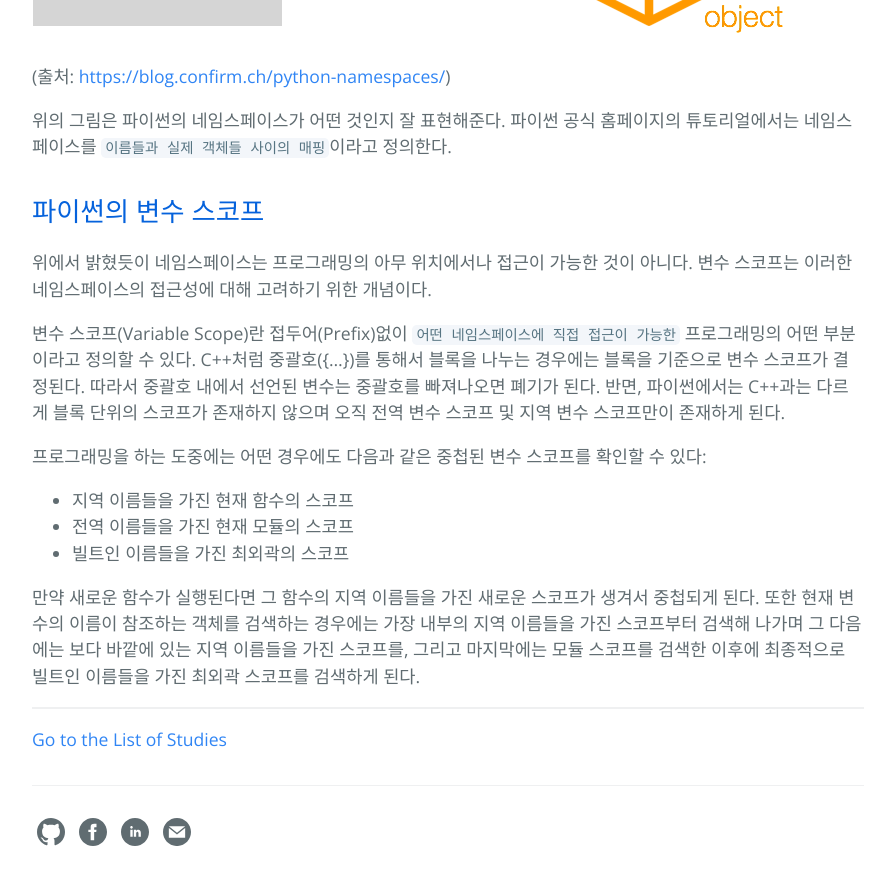
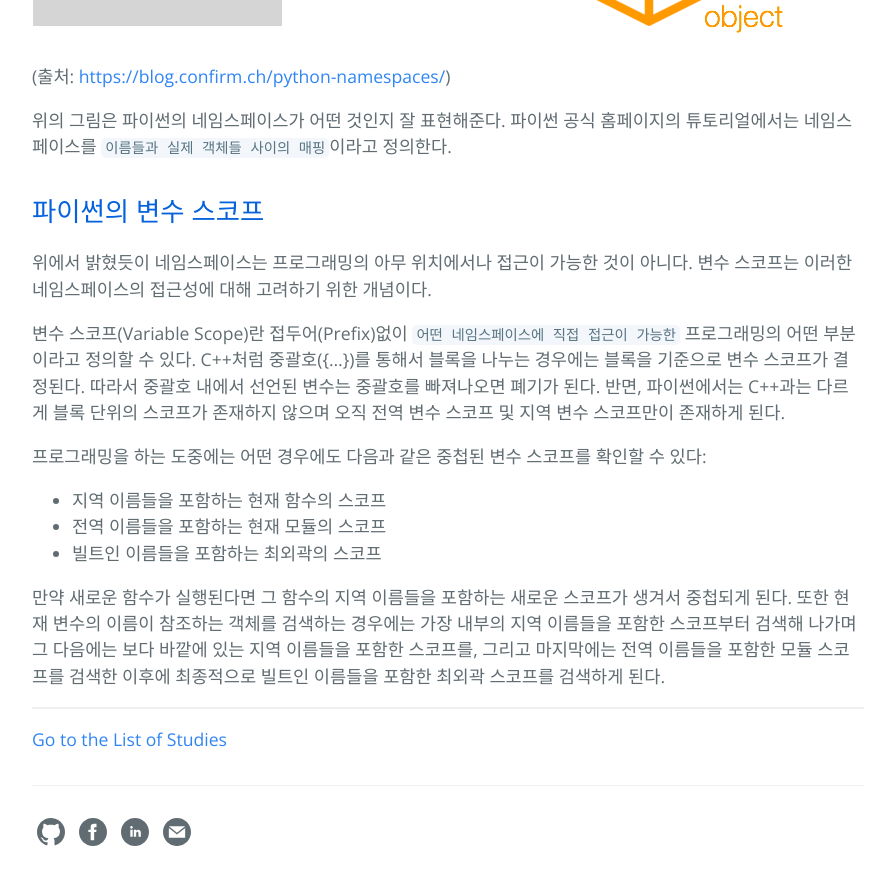
Before and after one commit to hcnoh/hcnoh.github.io, a Jekyll site: the page built from _posts/2019-01-30-python-namespace.md, in a window 1280 px wide and 900 px high, scrolled down 2523 px. Shown: the top 885 px of the window, without its empty margins (192-1087 px from the left). Built offline with Jekyll 4.4.1, drawn with Linux system fonts in a browser that asks for light colours; comment, search, counter and statistics services are not loaded.

Commit message:
Update 2019-01-30-python-namespace.md

```diff
--- a/_posts/2019-01-30-python-namespace.md
+++ b/_posts/2019-01-30-python-namespace.md
@@ -70,8 +70,8 @@ if __name__ == '__main__':
 변수 스코프(Variable Scope)란 접두어(Prefix)없이 `어떤 네임스페이스에 직접 접근이 가능한` 프로그래밍의 어떤 부분이라고 정의할 수 있다. C++처럼 중괄호(\{...\})를 통해서 블록을 나누는 경우에는 블록을 기준으로 변수 스코프가 결정된다. 따라서 중괄호 내에서 선언된 변수는 중괄호를 빠져나오면 폐기가 된다. 반면, 파이썬에서는 C++과는 다르게 블록 단위의 스코프가 존재하지 않으며 오직 전역 변수 스코프 및 지역 변수 스코프만이 존재하게 된다.
 
 프로그래밍을 하는 도중에는 어떤 경우에도 다음과 같은 중첩된 변수 스코프를 확인할 수 있다:
-- 지역 이름들을 가진 현재 함수의 스코프
-- 전역 이름들을 가진 현재 모듈의 스코프
-- 빌트인 이름들을 가진 최외곽의 스코프
+- 지역 이름들을 포함하는 현재 함수의 스코프
+- 전역 이름들을 포함하는 현재 모듈의 스코프
+- 빌트인 이름들을 포함하는 최외곽의 스코프
 
-만약 새로운 함수가 실행된다면 그 함수의 지역 이름들을 가진 새로운 스코프가 생겨서 중첩되게 된다. 또한 현재 변수의 이름이 참조하는 객체를 검색하는 경우에는 가장 내부의 지역 이름들을 가진 스코프부터 검색해 나가며 그 다음에는 보다 바깥에 있는 지역 이름들을 가진 스코프를, 그리고 마지막에는 모듈 스코프를 검색한 이후에 최종적으로 빌트인 이름들을 가진 최외곽 스코프를 검색하게 된다.
+만약 새로운 함수가 실행된다면 그 함수의 지역 이름들을 포함하는 새로운 스코프가 생겨서 중첩되게 된다. 또한 현재 변수의 이름이 참조하는 객체를 검색하는 경우에는 가장 내부의 지역 이름들을 포함한 스코프부터 검색해 나가며 그 다음에는 보다 바깥에 있는 지역 이름들을 포함한 스코프를, 그리고 마지막에는 전역 이름들을 포함한 모듈 스코프를 검색한 이후에 최종적으로 빌트인 이름들을 포함한 최외곽 스코프를 검색하게 된다.
```
